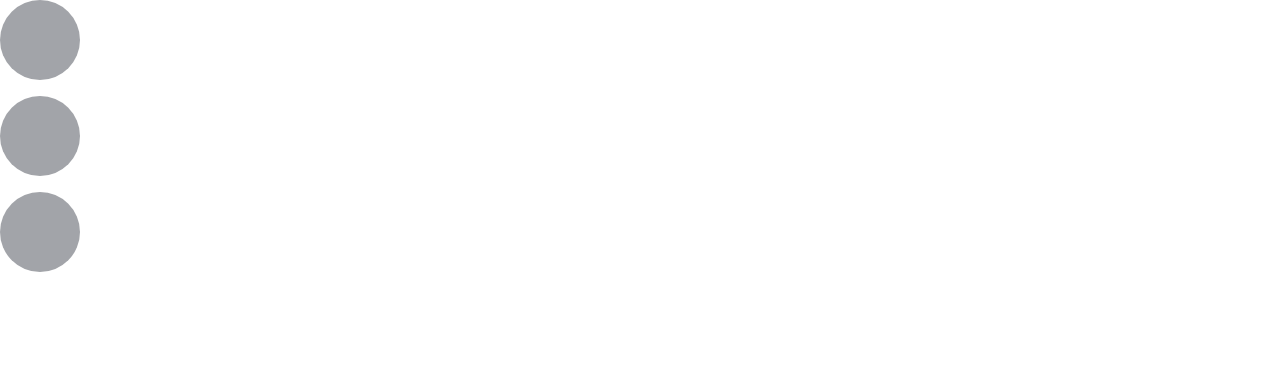
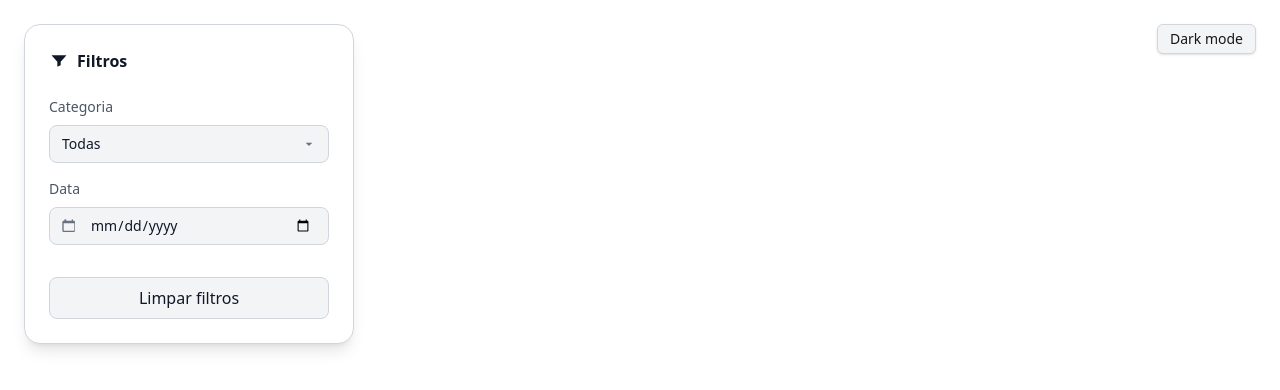
Before and after one commit to montreal-acelera-maker-squad02/projeto-gerador-ideias-frontend, a React (Vite) app: page / in a window 1280 px wide. Shown: the top 390 px of the page. Built offline with nearby package versions, Linux system fonts and the light colour scheme.

Commit message:
Filter component + mock darkMode

```diff
--- a/src/App.tsx
+++ b/src/App.tsx
@@ -1,14 +1,21 @@
+import { useState } from 'react'
+import FilterHistory from './components/FilterHistory'
 
 function App() {
+  const [darkMode, setDarkMode] = useState(false)
 
   return (
-    <>
-      <div className="flex gap-4 flex-col">
-        <div className="w-20 h-20 bg-primary rounded-full"></div>
-        <div className="w-20 h-20 bg-primary rounded-full"></div>
-        <div className="w-20 h-20 bg-primary rounded-full"></div>
-      </div>
-    </>
+    <div className={darkMode ? 'min-h-screen bg-neutral-900 text-neutral-100' : 'min-h-screen bg-white text-neutral-900'}>
+      {/* Mock de dark mode */}
+      <button
+        onClick={() => setDarkMode((v) => !v)}
+        className="fixed top-6 right-6 rounded-md border px-3 py-1 text-sm shadow-sm bg-gray-100 hover:bg-gray-200 border-gray-300 cursor-pointer"
+      >
+        {darkMode ? 'Light' : 'Dark'} mode
+      </button>
+
+      <FilterHistory darkMode={darkMode} />
+    </div>
   )
 }
 
--- /dev/null
+++ b/src/components/FilterHistory/index.tsx
@@ -0,0 +1,180 @@
+import { useEffect, useId, useState } from 'react'
+
+function cn(...classes: Array<string | false | null | undefined>) {
+  return classes.filter(Boolean).join(' ')
+}
+
+type Option = { label: string; value: string }
+
+export type FilterHistoryProps = {
+  darkMode?: boolean
+  categories?: Option[]
+  value?: { category?: string; date?: string }
+  onChange?: (next: { category?: string; date?: string }) => void
+  onClear?: () => void
+  className?: string
+}
+
+export default function FilterHistory({
+  darkMode = false,
+  categories = [
+    { label: 'Todas', value: '' },
+    { label: 'Tecnologia', value: 'technology' },
+    { label: 'Educação', value: 'education' },
+    { label: 'Saúde', value: 'health' },
+  ],
+  value,
+  onChange,
+  onClear,
+  className = '',
+}: FilterHistoryProps) {
+  const categoryId = useId()
+  const dateId = useId()
+
+  // Estado interno para modo não-controlado (fallback)
+  const [internalCategory, setInternalCategory] = useState<string>('')
+  const [internalDate, setInternalDate] = useState<string>('')
+
+  // Sincroniza quando componente é usado de forma controlada
+  useEffect(() => {
+    if (value) {
+      setInternalCategory(value.category ?? '')
+      setInternalDate(value.date ?? '')
+    }
+  }, [value?.category, value?.date])
+
+  const category = value ? (value.category ?? '') : internalCategory
+  const date = value ? (value.date ?? '') : internalDate
+
+  function setCategory(v: string) {
+    if (!value) setInternalCategory(v)
+    onChange?.({ category: v, date })
+  }
+
+  function setDate(v: string) {
+    if (!value) setInternalDate(v)
+    onChange?.({ category, date: v })
+  }
+
+  return (
+    <div
+      className={cn(
+        // Fixa no canto superior esquerdo
+        'fixed top-6 left-6 z-10',
+        'p-6 rounded-2xl border flex-shrink-0',
+        darkMode ? 'bg-slate-800 border-slate-700 shadow-xl' : 'bg-white border-gray-300 shadow-lg',
+        className,
+      )}
+    >
+      {/* Header */}
+      <div className="flex items-center gap-2 mb-6">
+        <FilterIcon className={cn('w-5 h-5', darkMode ? 'text-white' : 'text-gray-900')} />
+        <h3 className={cn('font-semibold', darkMode ? 'text-white' : 'text-gray-900')}>Filtros</h3>
+      </div>
+
+      <div className="space-y-4 min-w-[280px]">
+        {/* Categoria */}
+        <div>
+          <label htmlFor={categoryId} className={cn('text-sm mb-2 block', darkMode ? 'text-gray-300' : 'text-gray-600')}>
+            Categoria
+          </label>
+          <div className="relative">
+            <select
+              id={categoryId}
+              value={category}
+              onChange={(e) => setCategory(e.target.value)}
+              className={cn(
+                'w-full appearance-none rounded-lg border px-3 py-2 text-sm outline-none cursor-pointer',
+                darkMode
+                  ? 'bg-slate-900 border-slate-600 text-white'
+                  : 'bg-gray-100 border-gray-300 text-gray-900',
+                'focus:ring-2 focus:ring-primary',
+              )}
+            >
+              {categories.map((opt) => (
+                <option key={opt.value} value={opt.value}>
+                  {opt.label}
+                </option>
+              ))}
+            </select>
+            {/* caret */}
+            <svg
+              aria-hidden
+              viewBox="0 0 24 24"
+              className={cn(
+                'pointer-events-none absolute right-3 top-1/2 h-4 w-4 -translate-y-1/2',
+                darkMode ? 'text-white' : 'text-gray-500',
+              )}
+            >
+              <path d="M7 10l5 5 5-5H7z" fill="currentColor" />
+            </svg>
+          </div>
+        </div>
+
+        {/* Data */}
+        <div>
+          <label htmlFor={dateId} className={cn('text-sm mb-2 block', darkMode ? 'text-gray-300' : 'text-gray-600')}>
+            Data
+          </label>
+          <div className="relative">
+            <CalendarIcon className={cn('absolute left-3 top-1/2 -translate-y-1/2 w-4 h-4 pointer-events-none', darkMode ? 'text-gray-100' : 'text-gray-500')} />
+            <input
+              id={dateId}
+              type="date"
+              value={date}
+              onChange={(e) => setDate(e.target.value)}
+              className={cn(
+                'w-full pl-10 pr-4 py-2 rounded-lg border outline-none text-sm',
+                darkMode
+                  ? 'bg-slate-900 border-slate-600 text-white'
+                  : 'bg-gray-100 border-gray-300 text-gray-900',
+                'focus:ring-2 focus:ring-primary',
+              )}
+              style={{ colorScheme: darkMode ? 'dark' : 'light' }}
+            />
+          </div>
+        </div>
+
+        {/* Limpar filtros */}
+        <button
+          onClick={() => {
+            onClear?.()
+            if (!value) {
+              setInternalCategory('')
+              setInternalDate('')
+            }
+            onChange?.({ category: '', date: '' })
+          }}
+          className={cn(
+            'w-full mt-4 px-4 py-2 rounded-lg font-medium transition-all border cursor-pointer',
+            darkMode
+              ? 'bg-slate-700 hover:bg-slate-600 text-white border-slate-600'
+              : 'bg-gray-100 hover:bg-gray-200 text-gray-900 border-gray-300',
+          )}
+        >
+          Limpar filtros
+        </button>
+      </div>
+    </div>
+  )
+}
+
+{/* Icons */}
+function CalendarIcon({ className = '' }: { className?: string }) {
+  return (
+    <svg viewBox="0 0 24 24" className={cn('h-4 w-4', className)} aria-hidden>
+      <path
+        fill="currentColor"
+        d="M7 2a1 1 0 0 1 1 1v1h8V3a1 1 0 1 1 2 0v1h1a2 2 0 0 1 2 2v13a2 2 0 0 1-2 2H4a2 2 0 0 1-2-2V6a2 2 0 0 1 2-2h1V3a1 1 0 1 1 2 0v1zm13 6H4v11h16z"
+      />
+    </svg>
+  )
+}
+
+function FilterIcon({ className = '' }: { className?: string }) {
+  return (
+    <svg viewBox="0 0 24 24" className={cn('h-5 w-5', className)} aria-hidden>
+      <path fill="currentColor" d="M3 5h18l-7 8v4l-4 2v-6L3 5z" />
+    </svg>
+  )
+}
--- a/src/index.css
+++ b/src/index.css
@@ -1,6 +1,7 @@
 @import "tailwindcss";
 
 @theme {
+  /* Colors */
     --color-primary: #a2a4a9;
     --color-secondary: #000000;
 }
```
